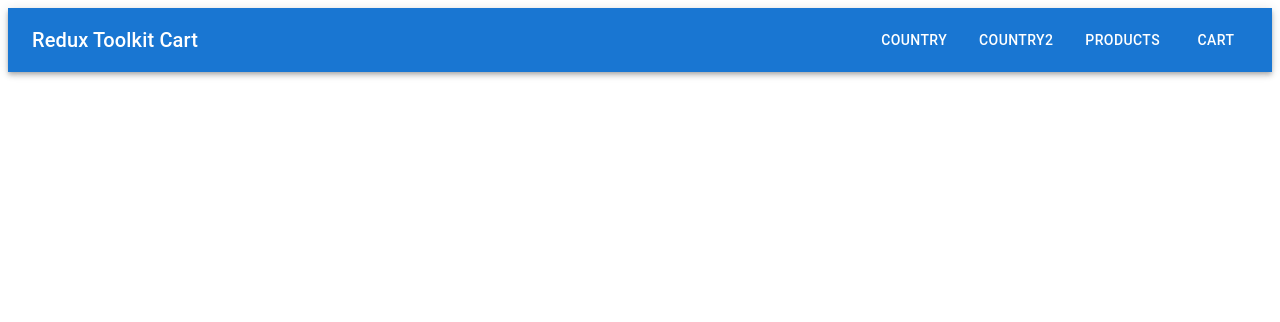
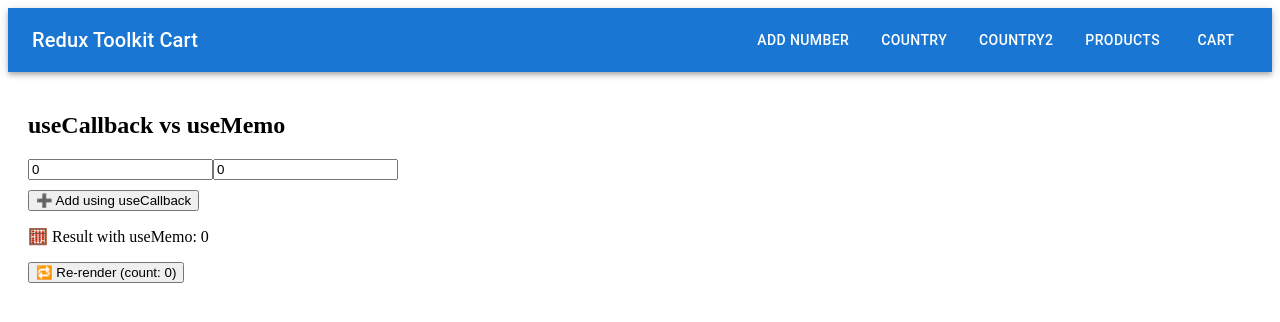
Before and after one commit to shivam7864/react-rtk-cart, a React (Vite) app: page /addNumber in a window 1280 px wide. Shown: the top 322 px of the page. Built offline with nearby package versions, Linux system fonts and the light colour scheme.

Commit message:
Added Lazy-Loading

```diff
--- a/src/App.jsx
+++ b/src/App.jsx
@@ -6,6 +6,7 @@ import Products from "./components/Products";
 import Cart from "./components/Cart";
 import Country from "./components/Country";
 import Country2 from "./components/Country2";
+import AddNumbers from "./components/AddNumbers";
 
 function App() {
   return (
@@ -21,6 +22,7 @@ function App() {
         <Routes>
           <Route path="/" element={<Products />} />
           <Route path="/cart" element={<Cart />} />
+          <Route path="/addNumber" element={<AddNumbers />} />
           <Route path="/country" element={<Country />} />
           <Route path="/country_two" element={<Country2 />} />
         </Routes>
--- /dev/null
+++ b/src/components/AddNumbers.jsx
@@ -0,0 +1,53 @@
+import React, { useState, useCallback, useMemo } from 'react';
+
+const AddNumbers = () => {
+  const [a, setA] = useState(0);
+  const [b, setB] = useState(0);
+  const [count, setCount] = useState(0); // Dummy state to force re-renders
+
+  console.log('🔄 Component rendered');
+
+  // useCallback: memoize the function
+  const addNumbersWithCallback = useCallback(() => {
+    console.log('🧠 useCallback: addNumbersWithCallback executed');
+    return a + b;
+  }, [a, b]);
+
+  // useMemo: memoize the value
+  const resultWithMemo = useMemo(() => {
+    console.log('🧠 useMemo: resultWithMemo computed');
+    return a + b;
+  }, [a, b]);
+
+  return (
+    <div style={{ padding: 20 }}>
+      <h2>useCallback vs useMemo</h2>
+
+      <input
+        type="number"
+        value={a}
+        onChange={(e) => setA(Number(e.target.value))}
+        placeholder="Enter A"
+      />
+      <input
+        type="number"
+        value={b}
+        onChange={(e) => setB(Number(e.target.value))}
+        placeholder="Enter B"
+      />
+
+      <div style={{ marginTop: '10px' }}>
+        <button onClick={() => alert(addNumbersWithCallback())}>
+          ➕ Add using useCallback
+        </button>
+        <p>🧮 Result with useMemo: {resultWithMemo}</p>
+      </div>
+
+      <button onClick={() => setCount((prev) => prev + 1)}>
+        🔁 Re-render (count: {count})
+      </button>
+    </div>
+  );
+};
+
+export default AddNumbers;
--- a/src/components/Country.jsx
+++ b/src/components/Country.jsx
@@ -1,21 +1,35 @@
-import React from "react";
-import CountryCard from "./CountryCard";
-import { Grid } from "@mui/material";
-import useCountries from "../app/customHook/getCountry";
-// import useCountries from "../hooks/getCountry";
+// Country.js
+import React, { useState, Suspense } from "react";
+import { Button } from "@mui/material";
+
+const CountryList = React.lazy(() => import("./CountryList"));
 
 const Country = () => {
-  const countryList = useCountries();
+  const [show, setShow] = useState(false);
+
   return (
     <>
       <h1 style={{ textAlign: "center" }}>Country List</h1>
-      <Grid container spacing={2} padding={2}>
-        {countryList.map((country) => (
-          <Grid item xs={12} sm={6} md={4} lg={3} key={country.name}>
-            <CountryCard name={country.name} flagUrl={country.flag} />
-          </Grid>
-        ))}
-      </Grid>
+
+      <div
+        style={{
+          display: "flex",
+          justifyContent: "center",
+          marginBottom: "20px",
+        }}
+      >
+        <Button variant="contained" onClick={() => setShow(true)}>
+          Show Country List
+        </Button>
+      </div>
+
+      {show && (
+        <Suspense
+          fallback={<p style={{ textAlign: "center" }}>Loading countries...</p>}
+        >
+          <CountryList />
+        </Suspense>
+      )}
     </>
   );
 };
--- /dev/null
+++ b/src/components/CountryList.jsx
@@ -0,0 +1,21 @@
+// CountryList.js
+import React from "react";
+import { Grid } from "@mui/material";
+import CountryCard from "./CountryCard"; // Reusable card component
+import useCountries from "../app/customHook/getCountry";
+
+const CountryList = () => {
+  const countryList = useCountries();
+
+  return (
+    <Grid container spacing={2} padding={2}>
+      {countryList.map((country) => (
+        <Grid item xs={12} sm={6} md={4} lg={3} key={country.name}>
+          <CountryCard name={country.name} flagUrl={country.flag} />
+        </Grid>
+      ))}
+    </Grid>
+  );
+};
+
+export default CountryList;
--- a/src/components/Navbar.jsx
+++ b/src/components/Navbar.jsx
@@ -11,6 +11,9 @@ const Navbar = () => {
         </Typography>
 
         <Box sx={{ display: 'flex', gap: 2 }}>
+          <Button color="inherit" component={Link} to="/addNumber">
+            Add Number
+          </Button>
           <Button color="inherit" component={Link} to="/country">
             Country
           </Button>
```
